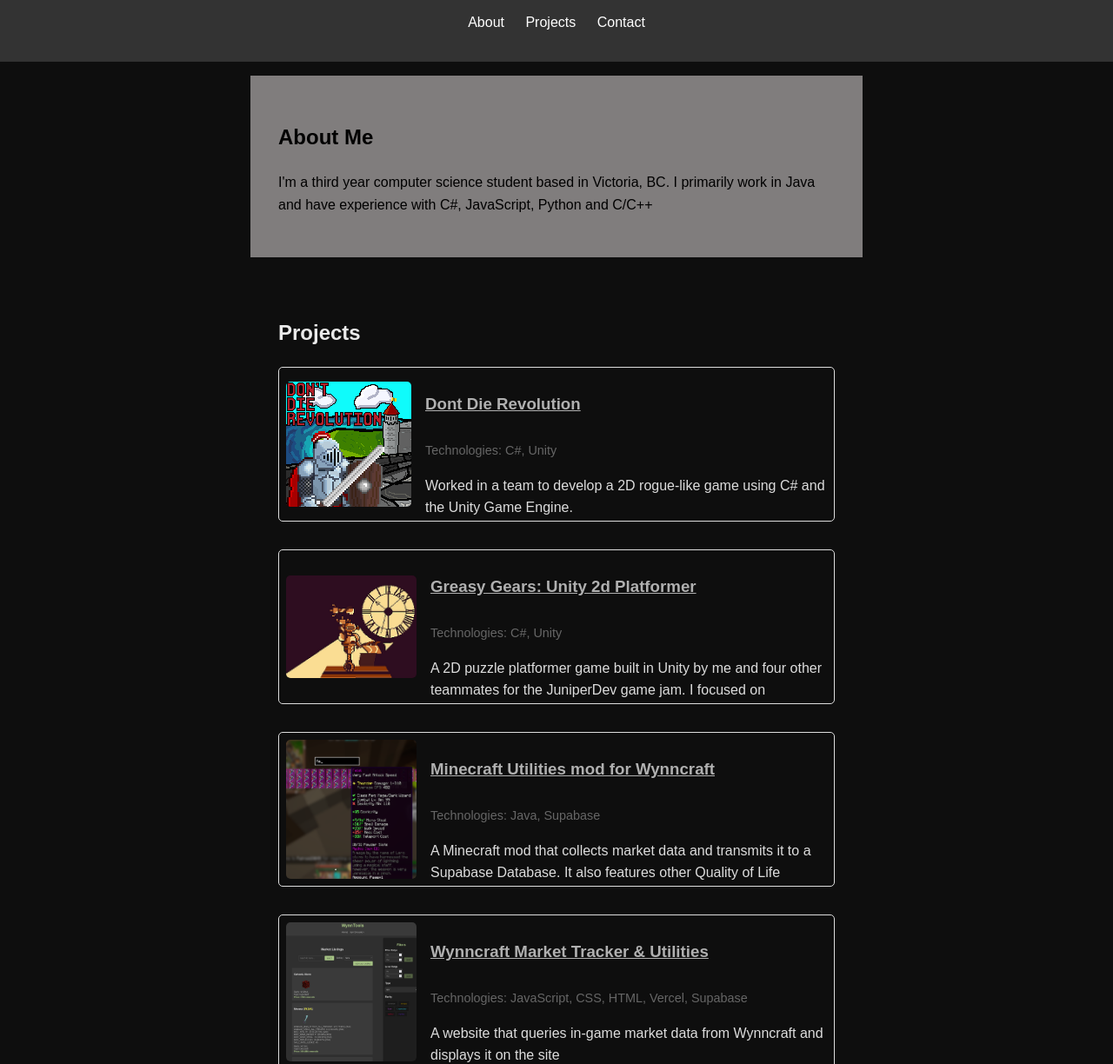
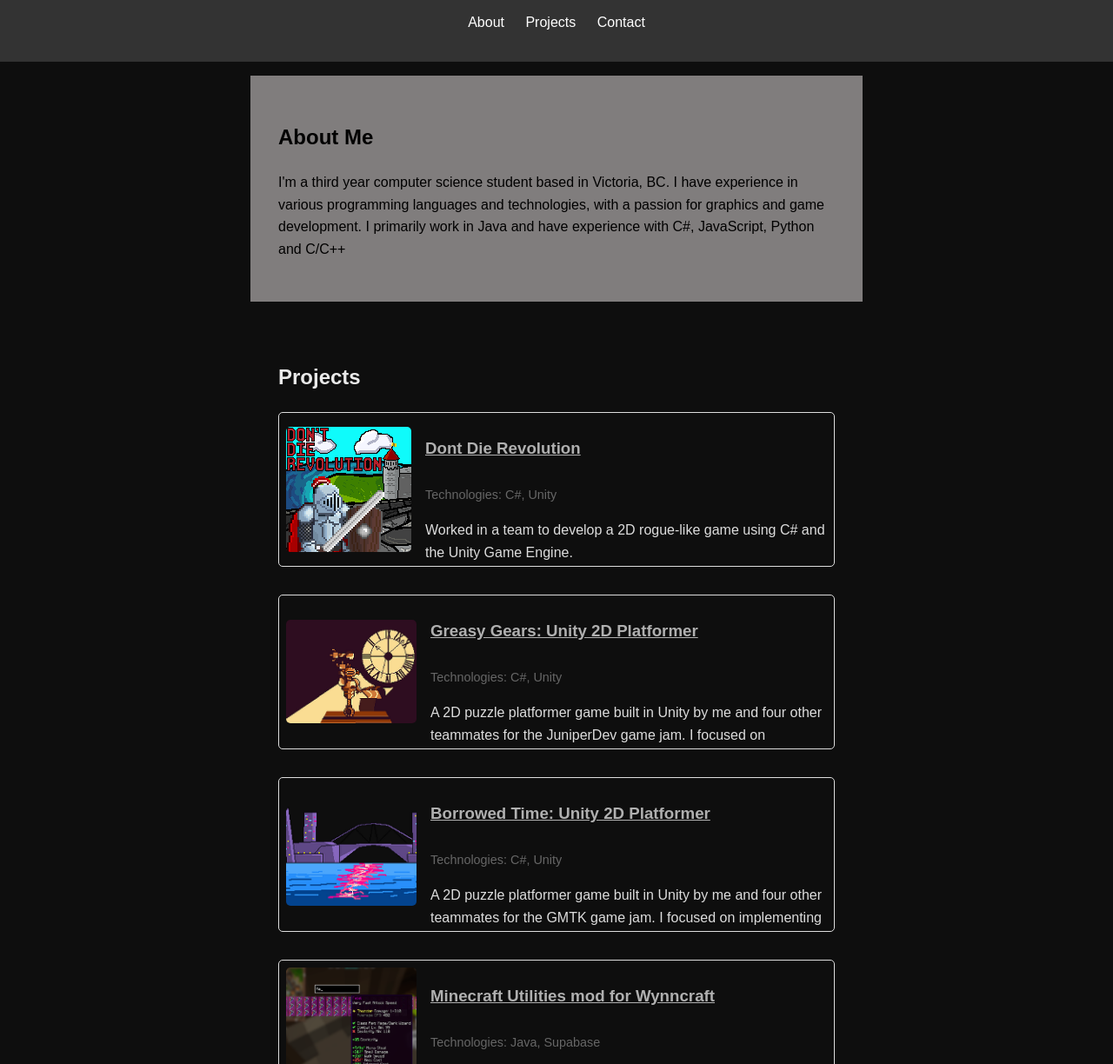
Before and after one commit to gavin-stephen/gavin-stephen.github.io, a plain HTML site: page index.html in a window 1280 px wide. Shown: the part 70-1294 px from the top of the page at 87% size. Drawn offline with Linux system fonts and the light colour scheme.

Commit message:
added another project

```diff
--- a/index.html
+++ b/index.html
@@ -20,7 +20,10 @@
 
     <section id="about">
         <h2>About Me</h2>
-        <p>I'm a third year computer science student based in Victoria, BC. I primarily work in Java and have experience with C#, JavaScript, Python and C/C++</p>
+        <p>I'm a third year computer science student based in Victoria, BC. I have experience in various programming languages and technologies,
+            with a passion for graphics and game development. I primarily work in Java and have experience with C#, JavaScript, Python and C/C++
+
+        </p>
     </section>
 
     <section id="projects">
@@ -39,13 +42,25 @@
 
         <div class="project">
             <div class="img-container">
-                <img src="resources/greasy-gears.png" alt="Unity 2d Platformer">
+                <img src="resources/greasy-gears.png" alt="Greasy Geras 2d Platformer">
             </div>
 
             <div class="project-details">
-                <h3><a href="https://github.com/lewcab/greasy-gears" target="_blank">Greasy Gears: Unity 2d Platformer</a></h3>
+                <h3><a href="https://github.com/lewcab/greasy-gears" target="_blank">Greasy Gears: Unity 2D Platformer</a></h3>
                 <p class="tech-used">Technologies: C#, Unity</p>
                 <p>A 2D puzzle platformer game built in Unity by me and four other teammates for the JuniperDev game jam. I focused on implementing game mechanics and camera control.</p>
+            </div>
+        </div>
+
+        <div class="project">
+            <div class="img-container">
+                <img src="resources/borrowed-time.png" alt="Borrowed time 2d Platformer">
+            </div>
+
+            <div class="project-details">
+               <h3><a href="https://lewcab.itch.io/borrowed-time" target="_blank">Borrowed Time: Unity 2D Platformer</a></h3>
+                <p class="tech-used">Technologies: C#, Unity</p>
+                <p>A 2D puzzle platformer game built in Unity by me and four other teammates for the GMTK game jam. I focused on implementing abilities, terrain mechanics and camera control</p>
             </div>
         </div>
 
@@ -82,6 +97,7 @@
 
     <footer>
         <p><a href="https://github.com/gavin-stephen" target="_blank">GitHub Profile</a></p>
+        <p></p><a href="mailto:gavinstephen31@gmail.com">Email Me</a>
     </footer>
 
     <script src="script.js"></script>
```
Also changed, not shown: resources/borrowed-time.png (added).
